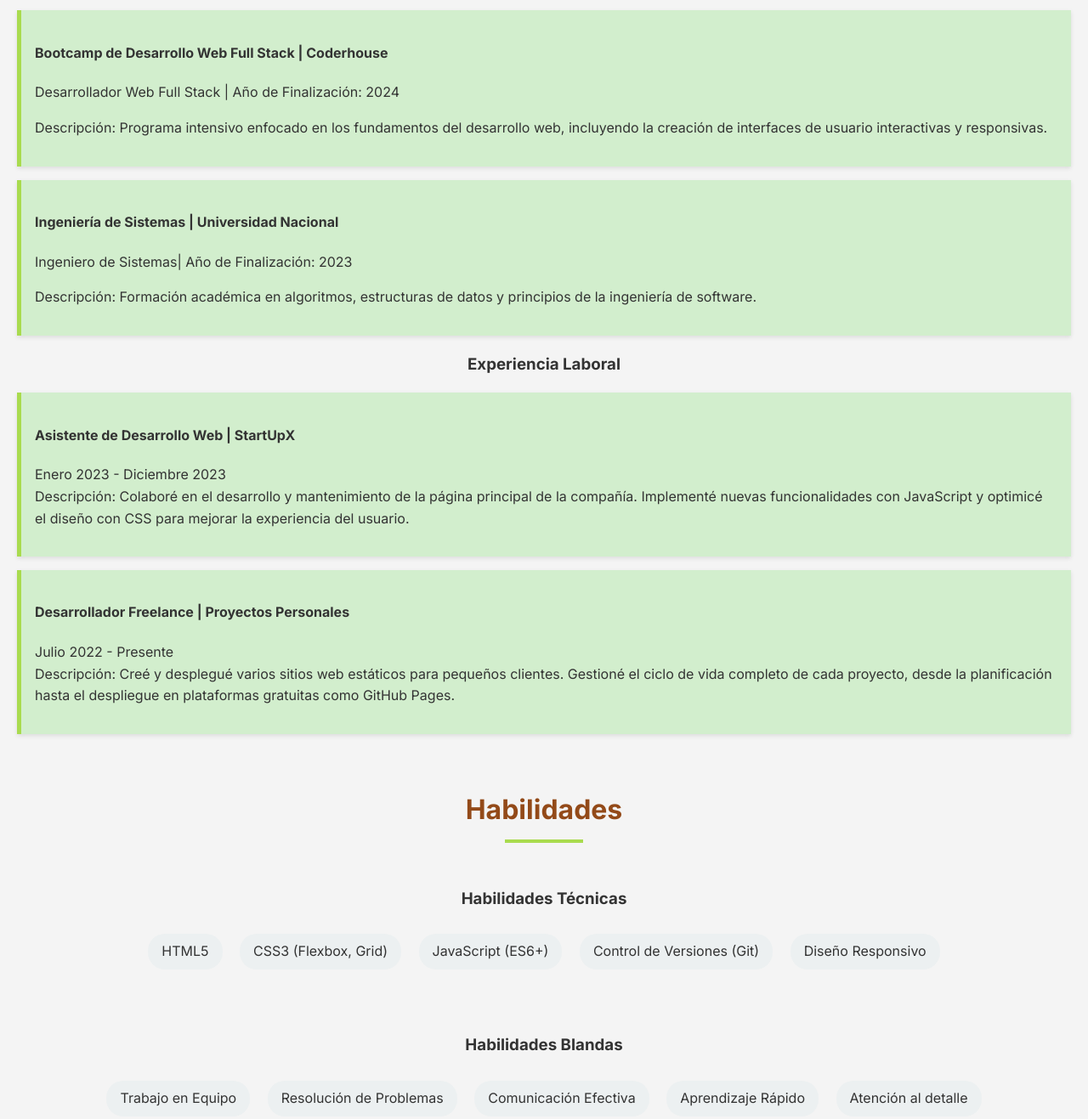
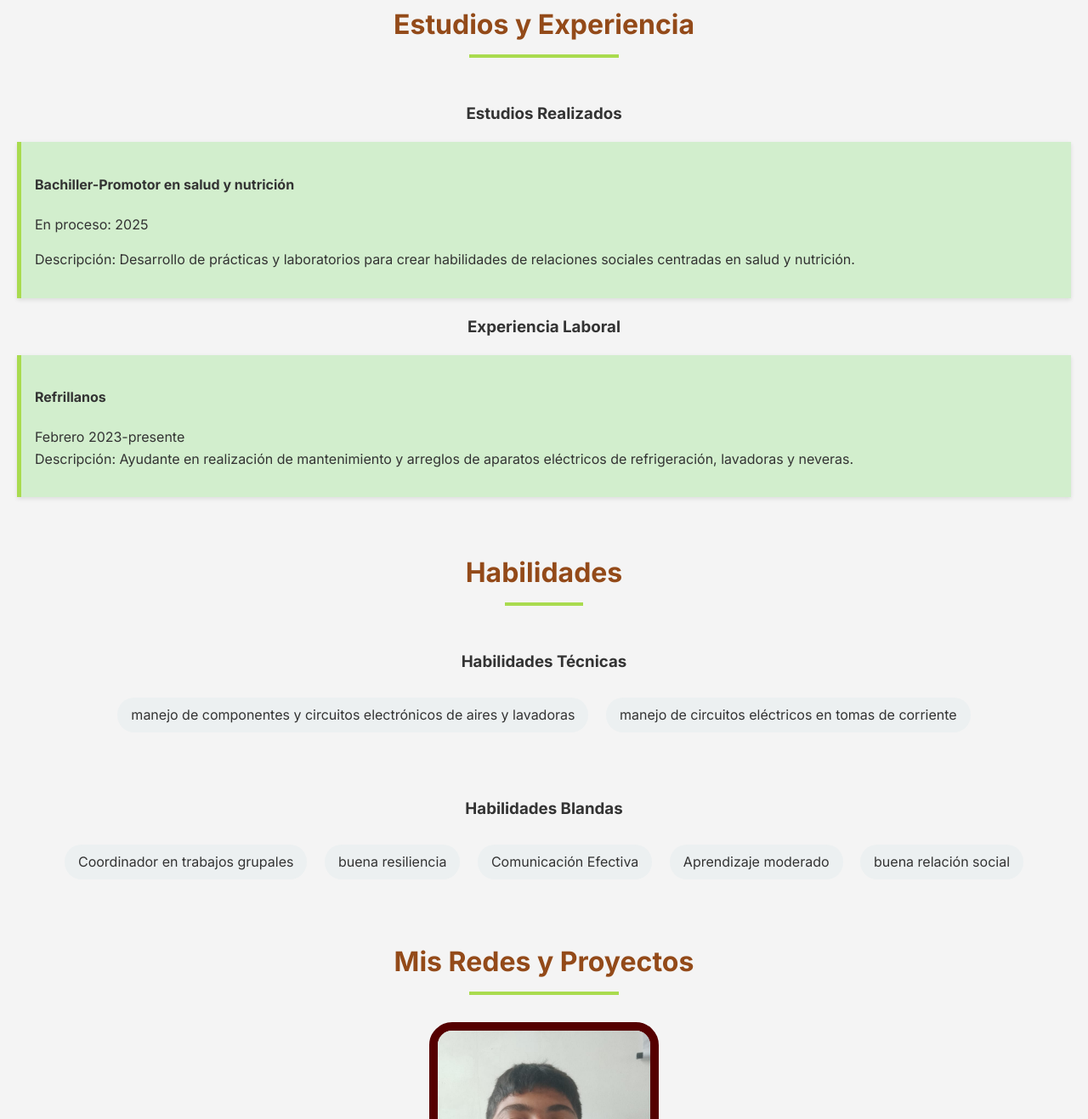
Before and after one commit to angelmora202327-sys/Mi-landing-page, a plain HTML site: page index.html in a window 1280 px wide. Shown: the part 666-1983 px from the top of the page at 85% size. Drawn offline with Linux system fonts and the light colour scheme; a script that the page names is missing.

Commit message:
Update index.html

```diff
--- a/index.html
+++ b/index.html
@@ -26,14 +26,14 @@
 
     <section id="inicio" class="section profile-section">
         <div class="profile-container">
-            <img src="./Perfil.png" alt="Tu Foto de Perfil" class="profile-photo">
-            <h1 class="profile-name">Grado 11°5</h1>
+            <img src="./angel.jpg" alt="Tu Foto de Perfil" class="profile-photo">
+            <h1 class="profile-name">Grado 11°2</h1>
             <p class="profile-summary">
-                Desarrollador web junior con un enfoque en la construcción de experiencias de usuario intuitivas y funcionales. Con una sólida base en HTML, CSS y JavaScript, me dedico a crear código limpio y bien documentado. Mi pasión por la resolución de problemas me impulsa a superar desafíos y a mejorar constantemente mis habilidades.
+               Estudiante bachiller en desarrollo de habilidades en promotor de salud y nutrición, con un enfoque en habilidades eléctricas.
             </p>
             <div class="contact-info">
-                <p><strong>Correo:</strong><a href="mailto:elias.vance.dev@email.com">elias.vance.dev@email.com</a></p>
-                <p><strong>Teléfono:</strong><a href="http://wa.me/+57" target="_blank" rel="noopener noreferrer">+57 3105551234</a></p>
+                <p><strong>Correo:</strong><a href="mailto:angel.mora202327@gmail.com">angel.mora202327@gmail.com</a></p>
+                <p><strong>Teléfono:</strong><a href="http://wa.me/+57" target="_blank" rel="noopener noreferrer">+57 3245612131</a></p>
             </div>
         </div>
     </section>
@@ -44,26 +44,17 @@
             <h3>Estudios Realizados</h3>
             <ul class="list">
                 <li>
-                    <h4>Bootcamp de Desarrollo Web Full Stack | Coderhouse</h4>
-                    <p>Desarrollador Web Full Stack | Año de Finalización: 2024</p>
-                    <P>Descripción: Programa intensivo enfocado en los fundamentos del desarrollo web, incluyendo la creación de interfaces de usuario interactivas y responsivas.</P>
-                </li>
-                <li>
-                    <h4>Ingeniería de Sistemas | Universidad Nacional</h4>
-                    <p>Ingeniero de Sistemas| Año de Finalización: 2023</p>
-                    <p>Descripción: Formación académica en algoritmos, estructuras de datos y principios de la ingeniería de software.</p>
+                    <h4>Bachiller-Promotor en salud y nutrición</h4>
+                    <p>En proceso: 2025</p>
+                    <P>Descripción: Desarrollo de prácticas y laboratorios para crear habilidades de relaciones sociales centradas en salud y nutrición.</P>
                 </li>
             </ul>
 
             <h3>Experiencia Laboral</h3>
             <ul class="list">
                 <li>
-                    <h4>Asistente de Desarrollo Web | StartUpX</h4>
-                    <p>Enero 2023 - Diciembre 2023 <br>Descripción: Colaboré en el desarrollo y mantenimiento de la página principal de la compañía. Implementé nuevas funcionalidades con JavaScript y optimicé el diseño con CSS para mejorar la experiencia del usuario.</p>
-                </li>
-                <li>
-                    <h4>Desarrollador Freelance | Proyectos Personales</h4>
-                    <p>Julio 2022 - Presente <br>Descripción: Creé y desplegué varios sitios web estáticos para pequeños clientes. Gestioné el ciclo de vida completo de cada proyecto, desde la planificación hasta el despliegue en plataformas gratuitas como GitHub Pages.</p>
+                    <h4>Refrillanos</h4>
+                    <p>Febrero 2023-presente <br>Descripción: Ayudante en realización de mantenimiento y arreglos de aparatos eléctricos de refrigeración, lavadoras y neveras.</p>
                 </li>
             </ul>
         </div>
@@ -75,21 +66,18 @@
             <div class="skill-group">
                 <h3>Habilidades Técnicas</h3>
                 <ul class="list-inline">
-                    <li>HTML5</li>
-                    <li>CSS3 (Flexbox, Grid)</li>
-                    <li>JavaScript (ES6+)</li>
-                    <li>Control de Versiones (Git)</li>
-                    <li>Diseño Responsivo</li>
+                    <li>manejo de componentes y circuitos electrónicos de aires y lavadoras</li>
+                    <li>manejo de circuitos eléctricos en tomas de corriente</li>
                 </ul>
             </div>
             <div class="skill-group">
                 <h3>Habilidades Blandas</h3>
                 <ul class="list-inline">
-                    <li>Trabajo en Equipo</li>
-                    <li>Resolución de Problemas</li>
+                    <li>Coordinador en trabajos grupales</li>
+                    <li>buena resiliencia</li>
                     <li>Comunicación Efectiva</li>
-                    <li>Aprendizaje Rápido</li>
-                    <li>Atención al detalle</li>
+                    <li>Aprendizaje moderado</li>
+                    <li>buena relación social</li>
                 </ul>
             </div>
         </div>
@@ -98,10 +86,9 @@
     <section id="linktree" class="section linktree-section">
         <h2 class="section-title">Mis Redes y Proyectos</h2>
         <div class="linktree-container">
-            <img src="./Perfil.png" alt="Tu Foto de Perfil" class="profile-photo">
-            <a href="https://www.tiktok.com" target="_blank" class="linktree-link"><strong>tiktok</strong></a>
-            <a href="URL_LINKEDIN" target="_blank" class="linktree-link"><strong>LinkedIn</strong></a>
-            <a href="URL_PORTAFOLIO" target="_blank" class="linktree-link"><strong>Portafolio</strong></a>
+            <img src="./angel.jpg" alt="Tu Foto de Perfil" class="profile-photo">
+            <a href="https://www.tiktok.com/@angeldanielmora4" target="_blank" class="linktree-link"><strong>tiktok</strong></a>
+            <a href="https://www.facebook.com/profile.php?id=100089625104289" target="_blank" class="linktree-link"><strong>Facebook</strong></a>
             </div>
     </section>
 
@@ -116,10 +103,11 @@
     </section>
 
     <footer class="footer">
-        <p>&copy; 2025 Elias Vance <br> Todos los derechos reservados.</p>
+        <p>&copy; 2025 adaptado de Elias Vance<br> (Todos los derechos reservados).</p>
         <p>Desde el ❤️ del CASD para todo el mundo</p>
     </footer>
 
     <script src="./script.js"></script>
 </body>
+
 </html>
```
